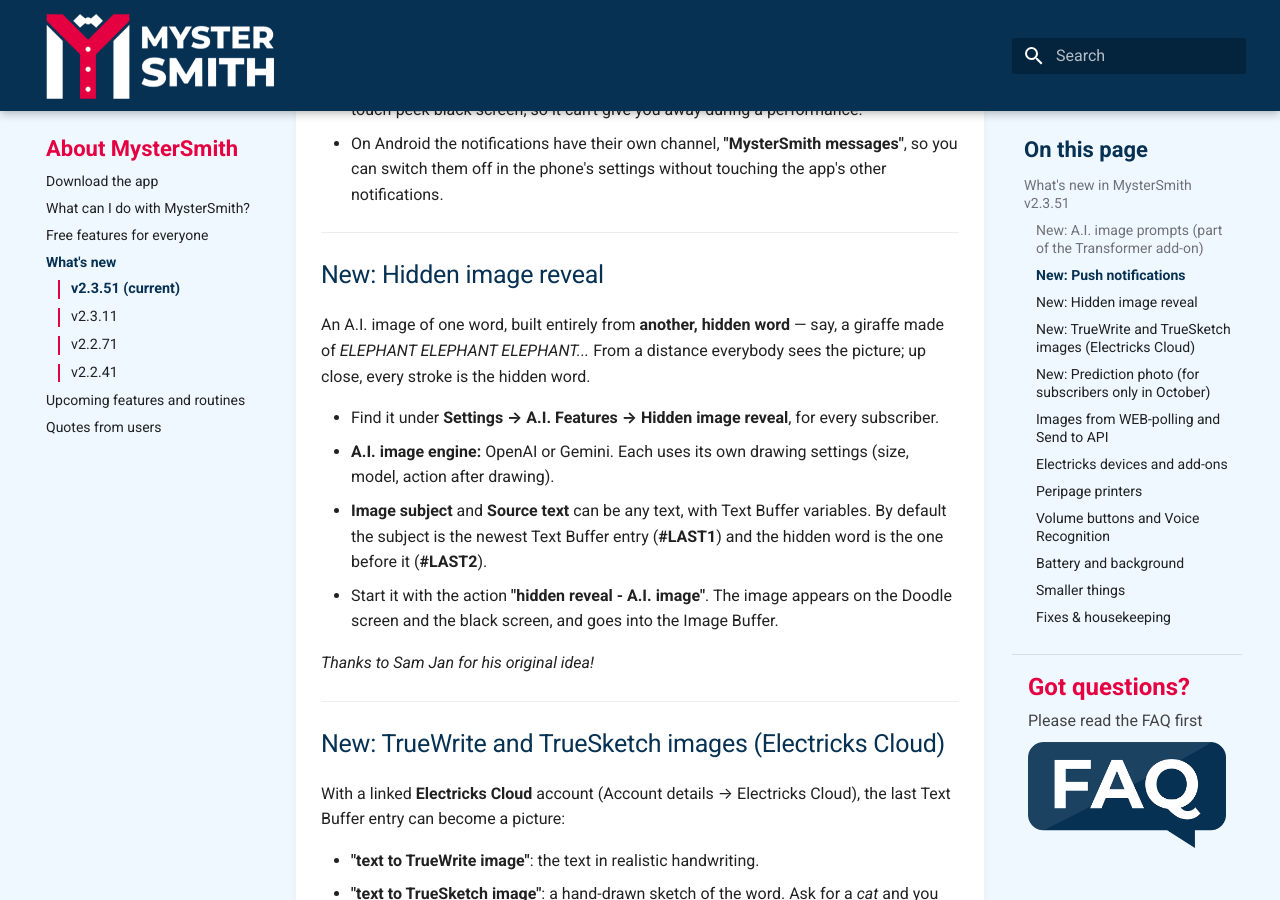
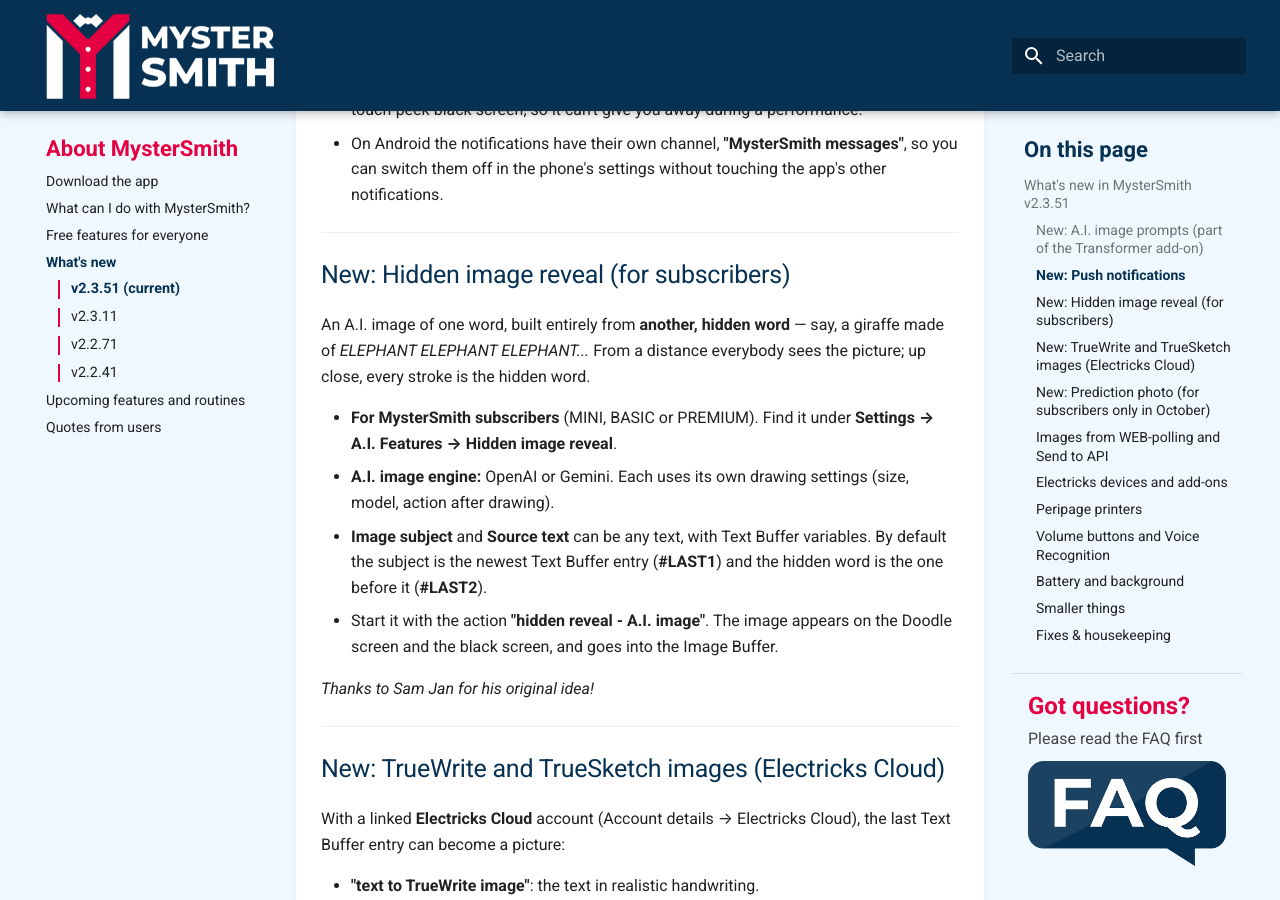
Before and after one commit to ragcsalo/mystersmith-docs, an MkDocs documentation site: the page built from docs/about-mystersmith/whats-new.md, in a window 1280 px wide and 900 px high, scrolled down 1470 px. Built offline with MkDocs 1.6.1 and Material for MkDocs 9.7.7, drawn with Linux system fonts in a browser that asks for light colours.

Commit message:
What's new: Hidden image reveal is for subscribers - in the heading too
Co-Authored-By: Claude Opus 5.5 <noreply@anthropic.com>

```diff
--- a/docs/about-mystersmith/whats-new.md
+++ b/docs/about-mystersmith/whats-new.md
@@ -33,11 +33,11 @@ MysterSmith can now receive notifications from us: about **important app updates
 
 ---
 
-## New: Hidden image reveal
+## New: Hidden image reveal (for subscribers)
 
 An A.I. image of one word, built entirely from **another, hidden word** — say, a giraffe made of *ELEPHANT ELEPHANT ELEPHANT...* From a distance everybody sees the picture; up close, every stroke is the hidden word.
 
-* Find it under **Settings → A.I. Features → Hidden image reveal**, for every subscriber.
+* **For MysterSmith subscribers** (MINI, BASIC or PREMIUM). Find it under **Settings → A.I. Features → Hidden image reveal**.
 * **A.I. image engine:** OpenAI or Gemini. Each uses its own drawing settings (size, model, action after drawing).
 * **Image subject** and **Source text** can be any text, with Text Buffer variables. By default the subject is the newest Text Buffer entry (**#LAST1**) and the hidden word is the one before it (**#LAST2**).
 * Start it with the action **"hidden reveal - A.I. image"**. The image appears on the Doodle screen and the black screen, and goes into the Image Buffer.
```
